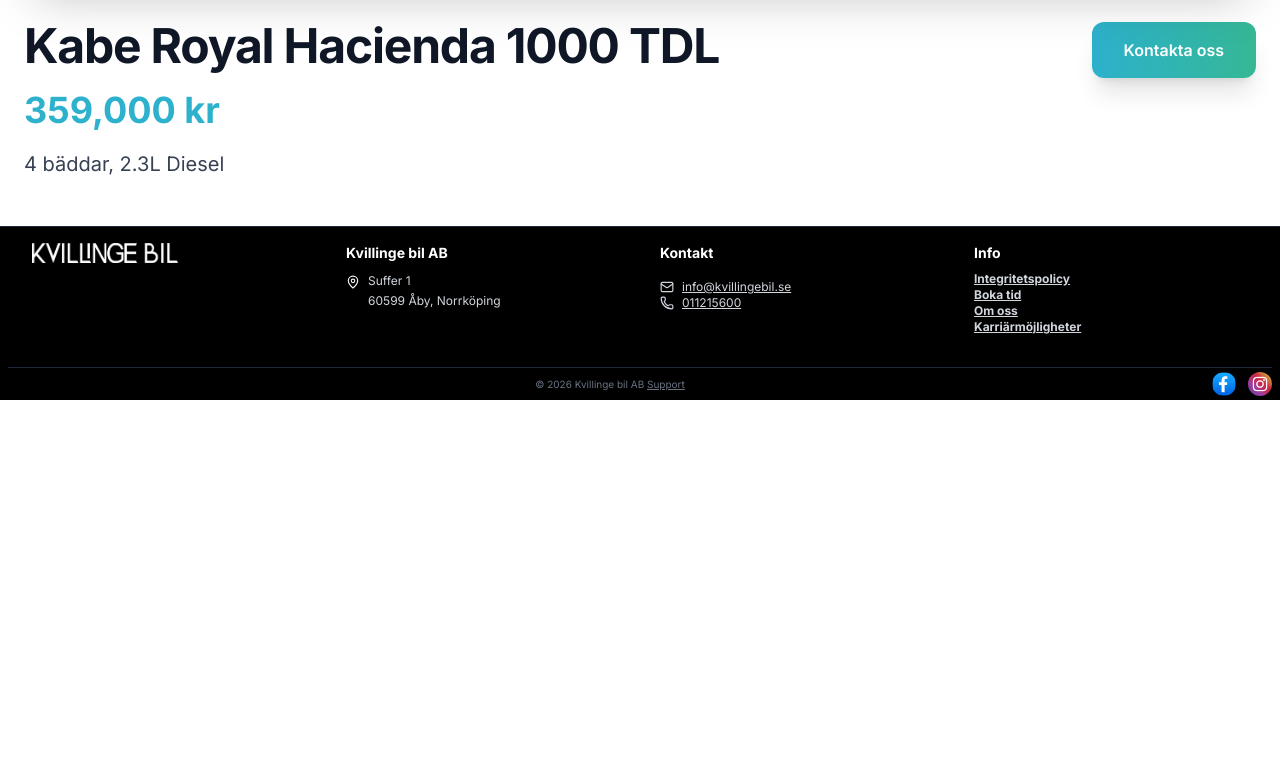
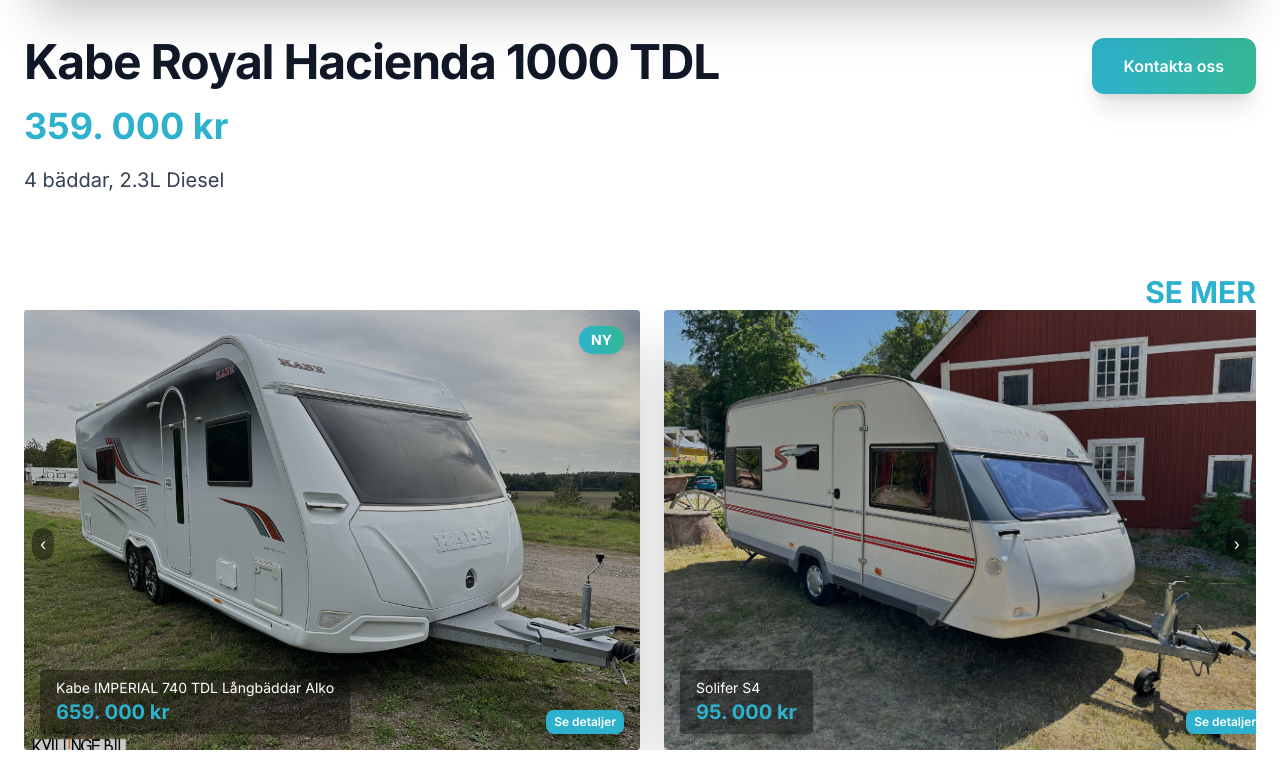
Before and after one commit to raselrzl/kvillingebil, a Next.js app: page /fordon/1 in a window 1280 px wide. Shown: the part 794-1558 px from the top of the page. Before the commit the page ends 1194 px from the top, so only its background shows below. Built offline with nearby package versions, Linux system fonts and the light colour scheme.

Commit message:
om oss page

```diff
--- a/app/component/servicesData.tsx
+++ b/app/component/servicesData.tsx
@@ -145,7 +145,7 @@
 
         {/* Heading */}
         <div className="text-center mb-12">
-          <h2 className="text-3xl md:text-4xl">Vi erbjuder</h2>
+          <h2 className="text-3xl md:text-4xl uppercase text-[#2db1cc]">Vi erbjuder</h2>
           <p className="text-gray-500 mt-2 text-sm">
             Allt inom husbilar, husvagnar och fordonstjänster
           </p>
--- /dev/null
+++ b/app/data/vehicleUtils.ts
@@ -0,0 +1,21 @@
+import { CarouselVehicle, VehicleCardProps } from "../fordon/VehicleCard";
+
+
+export const getNewVehicles = (vehicles: VehicleCardProps[]): CarouselVehicle[] => {
+  return vehicles
+    .filter(v => v.isNew)
+    .map(v => ({
+      id: v.id,
+      title: v.title,
+      price: v.price,
+      image: v.image,
+      isNew: v.isNew,
+    }));
+};
+
+export const getByCategory = (
+  vehicles: VehicleCardProps[],
+  category: string
+) => {
+  return vehicles.filter(v => v.category === category);
+};
--- /dev/null
+++ b/app/data/vehicles.ts
@@ -0,0 +1,89 @@
+import { VehicleCardProps } from "../fordon/VehicleCard";
+
+export const vehicles: VehicleCardProps[] = [
+  {
+    id: "1",
+    title: "Kabe Royal Hacienda 1000 TDL",
+    price: "359. 000 kr",
+    details: "4 bäddar, 2.3L Diesel",
+    category: "Husvagnar",
+    image: "/car/v1.jpeg",
+    isNew: true,
+    link: "/fordon/1",
+  },
+  {
+    id: "2",
+    title: "Kabe IMPERIAL 740 TDL Långbäddar Alko",
+    price: "659. 000 kr",
+    details: "5 bäddar, 2.5L Diesel",
+    category: "Husvagnar",
+    image: "/car/v2.jpeg",
+    isNew: true,
+    link: "/fordon/2",
+  },
+  {
+    id: "3",
+    title: "Solifer S4",
+    price: "95. 000 kr",
+    details: "3 bäddar, 2.0L Diesel",
+    category: "Husvagnar",
+    image: "/car/v3.jpg",
+    link: "/fordon/3",
+  },
+  {
+    id: "4",
+    title: "Burstner T710",
+    price: "419. 000 kr",
+    details: "4 bäddar, 2.3L Diesel",
+    category: "Husbilar",
+    image: "/car/v4.jpg",
+    link: "/fordon/4",
+  },
+  {
+    id: "5",
+    title: "Chausson C636 B-card slots",
+    price: "549. 000 kr",
+    details: "2 bäddar",
+    category: "Husbilar",
+    image: "/car/v5.jpg",
+    link: "/fordon/5",
+  },
+  {
+    id: "6",
+    title: "Kabe TM 740 LTD",
+    price: "589. 000 kr",
+    details: "3 bäddar",
+    category: "Husbilar",
+    image: "/car/v6.jpg",
+    isNew: true,
+    link: "/fordon/6",
+  },
+  {
+    id: "7",
+    title: "Adria Adora 573 PT",
+    price: "329. 000 kr",
+    details: "2 bäddar",
+    category: "Husvagnar",
+    image: "/car/v7.jpg",
+    link: "/fordon/7",
+  },
+  {
+    id: "8",
+    title: "Volvo PV444",
+    price: "49. 000 kr",
+    details: "4 bäddar",
+    category: "Veteranbilar",
+    image: "/veteranbilar.jpeg",
+    link: "/fordon/8",
+  },
+
+  {
+    id: "9",
+    title: "Sun Living LIDO DP",
+    price: "589. 000 kr",
+    details: "4 bäddar",
+    category: "Husbilar",
+    image: "/car/sun.jpg",
+    link: "/fordon/8",
+  },
+];
--- /dev/null
+++ b/app/fordon/NewVehiclesCarousel.tsx
@@ -0,0 +1,17 @@
+"use client";
+
+import { getNewVehicles } from "../data/vehicleUtils";
+import HeroCarousel from "./HeroCarousel";
+import { VehicleCardProps } from "./VehicleCard";
+
+export default function NewVehiclesCarousel({
+  vehicles,
+}: {
+  vehicles: VehicleCardProps[];
+}) {
+  const newVehicles = getNewVehicles(vehicles);
+
+  if (!newVehicles.length) return null;
+
+  return <HeroCarousel vehicles={newVehicles} />;
+}
--- a/app/fordon/VehicleCard.tsx
+++ b/app/fordon/VehicleCard.tsx
@@ -2,17 +2,16 @@
 import Image from "next/image";
 import Link from "next/link";
 
-export interface VehicleCardProps {
+export type VehicleCardProps = {
   id: string;
   title: string;
   price: string;
-  details?: string;
+  details: string;
+  category: string;
   image: string;
   isNew?: boolean;
-  link?: string;
-  category?: string;
-}
-
+  link: string;
+};
 
 // Hero carousel vehicle type
 export interface CarouselVehicle {
@@ -24,14 +23,25 @@
 }
 
 // Vehicle Card
-const VehicleCard: React.FC<VehicleCardProps> = ({ title, price, image, isNew, link }) => {
+const VehicleCard: React.FC<VehicleCardProps> = ({
+  title,
+  price,
+  image,
+  isNew,
+  link,
+}) => {
   return (
-    <div className="relative rounded-xl overflow-hidden shadow-2xl hover:shadow-3xl transition cursor-pointer group h-100 md:h-110">
-      <Image src={image} alt={title} fill className="object-cover w-full h-full rounded-xl" />
+    <div className="relative rounded-xs overflow-hidden shadow-2xl hover:shadow-3xl transition cursor-pointer group h-100 md:h-110">
+      <Image
+        src={image}
+        alt={title}
+        fill
+        className="object-cover w-full h-full rounded-sm"
+      />
       <div className="absolute inset-0 bg-black/20 transition duration-300 group-hover:bg-black/10" />
-      <div className="absolute bottom-4 left-4 bg-black/40 backdrop-blur-md rounded-lg px-4 py-2 shadow-md">
-        <h3 className="text-white font-bold text-lg md:text-xl">{title}</h3>
-        <p className="text-[#2db1cc] font-semibold text-md md:text-lg">{price}</p>
+      <div className="absolute bottom-4 left-4 bg-black/40  rounded-sm px-4 py-2 shadow-md">
+        <h3 className="text-white text-sm">{title}</h3>
+        <p className="text-[#2db1cc] text-xl font-extrabold">{price}</p>
       </div>
       {isNew && (
         <span className="absolute top-4 right-4 bg-linear-to-r from-[#2db1cc] to-[#36b795] text-white text-xs md:text-sm font-bold px-3 py-1 rounded-full shadow-lg">
@@ -42,7 +52,7 @@
         <div className="absolute bottom-4 right-4">
           <Link href={link}>
             <button className="bg-[#2db1cc] hover:bg-[#36b795] text-white px-2 py-1 rounded-lg font-semibold text-xs shadow-md transition">
-              Read More
+              Se detaljer
             </button>
           </Link>
         </div>
--- a/app/fordon/[id]/page.tsx
+++ b/app/fordon/[id]/page.tsx
@@ -3,29 +3,69 @@
 import { useParams } from "next/navigation";
 import Image from "next/image";
 import Link from "next/link";
+import HusvagnarSlider from "../HusvagnarSlider";
+import HusbilarSlider from "../HusbilarSlider";
+import { getByCategory } from "@/app/data/vehicleUtils";
+import { vehicles } from "@/app/data/vehicles";
 
-const vehicleData = [
-  { id: "1", title: "Kabe Royal Hacienda 1000 TDL", price: "359,000 kr", details: "4 bäddar, 2.3L Diesel", category: "Husbilar", image: "/car/v1.jpeg", isNew: true, link: "/fordon/1" },
-    { id: "2", title: "Kabe IMPERIAL 740 TDL Långbäddar Alko", price: "520 000 kr", details: "5 bäddar, 2.5L Diesel", category: "Husbilar", image: "/car/v2.jpeg", isNew: true, link: "/fordon/2" },
-    { id: "3", title: "Solifer S4", price: "95, 000 kr", details: "3 bäddar, 2.0L Diesel", category: "Husbilar", image: "/car/v3.jpg", link: "/fordon/3" },
-    { id: "4", title: "Burstner T710", price: "419, 000 kr", details: "4 bäddar, 2.3L Diesel", category: "Husbilar", image: "/car/v4.jpg", link: "/fordon/4" },
-    { id: "5", title: "Chausson C636 B-card slots", price: "549, 000 kr", details: "2 bäddar, kompakt modell", category: "Husvagnar", image: "/car/v5.jpg", link: "/fordon/5" },
-    { id: "6", title: "Cable TM 740 LTD", price: "589, 000 kr", details: "3 bäddar, med kök", category: "Husvagnar", image: "/car/v6.jpg", isNew: true, link: "/fordon/6" },
-    { id: "7", title: "Adria Adora 573 PT", price: "329 000 kr", details: "2 bäddar, kompakt modell", category: "Husvagnar", image: "/car/v7.jpg", link: "/fordon/7" },
-    { id: "8", title: "Volvo PV444", price: "49, 000 kr", details: "4 bäddar, familjemodell", category: "Veteranbilar", image: "/veteranbilar.jpeg", link: "/fordon/8" },
-    ];
-
+type VehicleCardProps = {
+  id: string;
+  title: string;
+  price: string;
+  details: string;
+  category: string;
+  image: string;
+  isNew?: boolean;
+  link: string;
+};
 export default function VehicleDetailPage() {
   const params = useParams();
-  const vehicle = vehicleData.find((v) => v.id === params.id);
+  const id = Array.isArray(params.id) ? params.id[0] : params.id;
 
-  if (!vehicle)
-    return <p className="text-center py-12 text-gray-500 text-lg">Vehicle not found</p>;
+  // Type guard: if id is undefined, show not found
+  if (!id) {
+    return (
+      <p className="text-center py-12 text-gray-500 text-lg">
+        Vehicle not found
+      </p>
+    );
+  }
+
+  // ✅ Tell TypeScript id is definitely a string
+  const vehicle: VehicleCardProps | undefined = vehicles.find(
+    (v) => v.id === id
+  );
+
+  if (!vehicle) {
+    return (
+      <p className="text-center py-12 text-gray-500 text-lg">
+        Vehicle not found
+      </p>
+    );
+  }
+
+  // Related vehicles in the same category
+  const relatedVehicles = getByCategory(vehicles, vehicle.category).filter(
+    (v) => v.id !== vehicle.id
+  );
+
+  // Dynamic slider based on category
+  const renderSlider = () => {
+    switch (vehicle.category) {
+      case "Husbilar":
+        return <HusbilarSlider vehicles={relatedVehicles} />;
+      case "Husvagnar":
+        return <HusvagnarSlider vehicles={relatedVehicles} />;
+      default:
+        return null;
+    }
+  };
 
   return (
-    <div className="font-inter min-h-screen bg-white mt-20">
+    <div className="font-inter min-h-screen bg-white">
+      <div className="h-20 sm:h-24 bg-black" />
+
       <div className="max-w-7xl mx-auto px-6 py-12">
-        {/* Back link */}
         <Link
           href="/fordon"
           className="text-[#2db1cc] font-semibold hover:underline inline-block mb-6 transition-colors duration-300"
@@ -33,17 +73,14 @@
           ← Tillbaka till fordon
         </Link>
 
-        {/* Hero image */}
-        <div className="relative w-full h-125 md:h-150 rounded-2xl overflow-hidden shadow-2xl">
+        <div className="relative w-full h-125 md:h-150 rounded-sm overflow-hidden shadow-2xl">
           <Image
             src={vehicle.image}
             alt={vehicle.title}
             fill
             className="object-cover w-full h-full transition-transform duration-500 hover:scale-105"
           />
-          {/* Gradient overlay */}
           <div className="absolute inset-0 bg-linear-to-t from-black/40 via-transparent to-transparent" />
-          {/* New badge */}
           {vehicle.isNew && (
             <span className="absolute top-6 right-6 bg-linear-to-r from-[#2db1cc] to-[#36b795] text-white text-sm font-bold px-4 py-2 rounded-full shadow-lg">
               NY
@@ -51,7 +88,6 @@
           )}
         </div>
 
-        {/* Vehicle info */}
         <div className="mt-10 md:flex md:justify-between md:items-start md:space-x-16">
           <div className="space-y-5 md:flex-1">
             <h1 className="text-4xl md:text-5xl font-extrabold text-gray-900 tracking-tight">
@@ -63,7 +99,6 @@
             <p className="text-gray-700 text-lg md:text-xl">{vehicle.details}</p>
           </div>
 
-          {/* Call-to-action */}
           <div className="mt-6 md:mt-0 flex flex-col space-y-4">
             <Link
               href="/kontakt"
@@ -74,21 +109,14 @@
           </div>
         </div>
 
-        {/* Optional: premium details or features section */}
-        {/* <div className="mt-16 grid grid-cols-1 md:grid-cols-3 gap-8">
-          <div className="bg-white rounded-xl shadow-lg p-6 text-center hover:shadow-2xl transition">
-            <h3 className="font-bold text-lg mb-2">Top Performance</h3>
-            <p className="text-gray-600">Engine and drive optimized for smooth handling and comfort.</p>
+        {relatedVehicles.length > 0 && (
+          <div className="mt-20">
+            <h2 className="text-3xl font-bold text-[#2db1cc] uppercase md:text-right">
+              Se mer
+            </h2>
+            {renderSlider()}
           </div>
-          <div className="bg-white rounded-xl shadow-lg p-6 text-center hover:shadow-2xl transition">
-            <h3 className="font-bold text-lg mb-2">Luxury Interiors</h3>
-            <p className="text-gray-600">Premium materials and finishes for an elegant driving experience.</p>
-          </div>
-          <div className="bg-white rounded-xl shadow-lg p-6 text-center hover:shadow-2xl transition">
-            <h3 className="font-bold text-lg mb-2">Advanced Safety</h3>
-            <p className="text-gray-600">Modern safety systems ensuring protection and peace of mind.</p>
-          </div>
-        </div> */}
+        )}
       </div>
     </div>
   );
```
Also changed, not shown: app/fordon/page.tsx (+19 -28 lines), public/car/sun.jpg (added).
